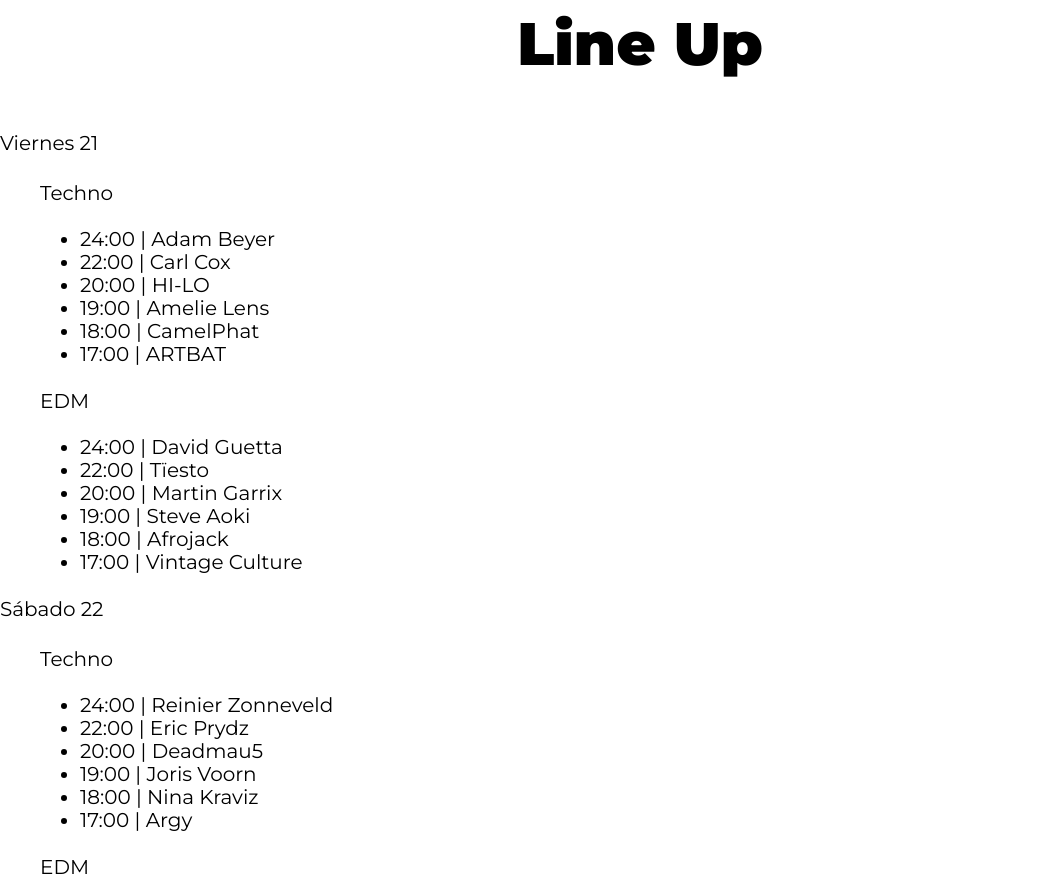
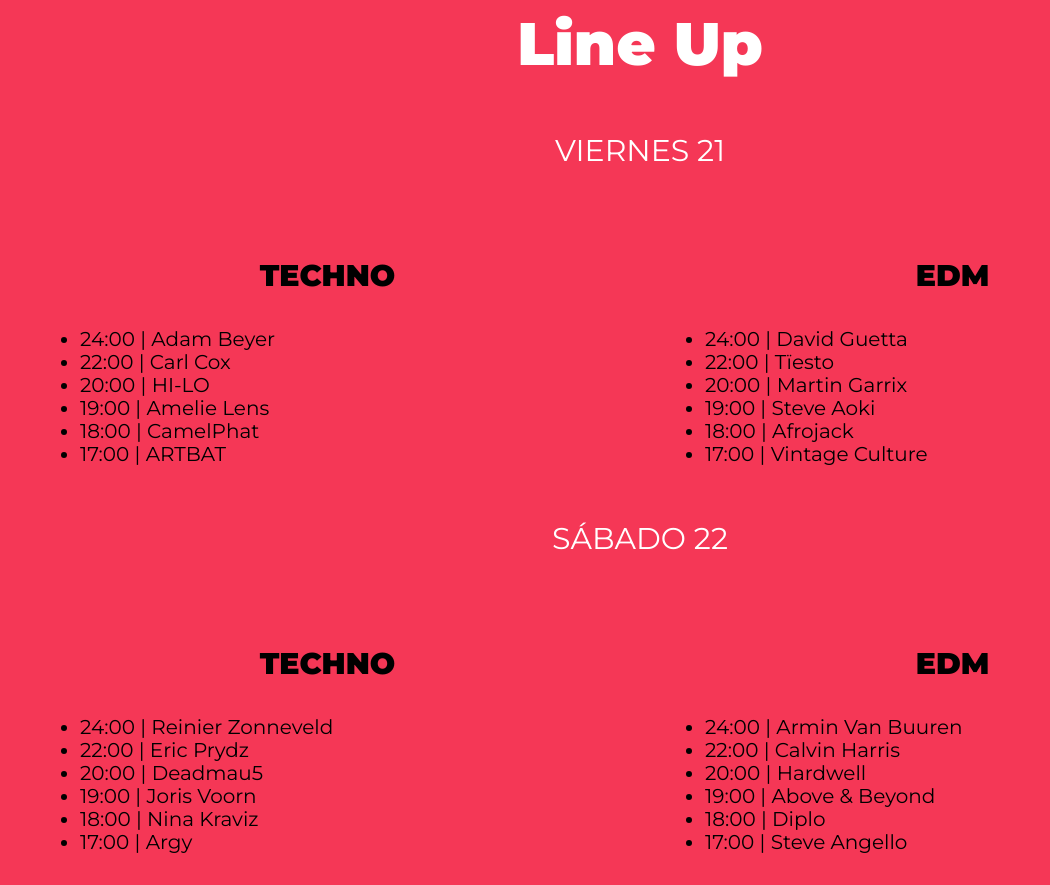
Before and after one commit to Moises-H29/Festival-de-Musica, a website: page index.html in a window 1280 px wide. Shown: the part 1360-2245 px from the top of the page, without its empty margins (0-1050 px from the left). Drawn offline with Linux system fonts and the light colour scheme.

Commit message:
SASS al Lineup

```diff
--- a/index.html
+++ b/index.html
@@ -51,7 +51,7 @@
         <h3>Line Up</h3>
 
         <p class="dia">Viernes 21</p>
-        <div class="escenarios-contenedor contenedor">
+        <div class="escenarios-contenedor">
             <div class="escenario bg-amarillo">
                 <p class="nombre-escenario">Techno</p>
 
@@ -105,7 +105,7 @@
 
 
         <p class="dia">Sábado 22</p>
-        <div class="escenarios-contenedor contenedor">
+        <div class="escenarios-contenedor">
             <div class="escenario bg-verde">
                 <p class="nombre-escenario">Techno</p>
 
--- a/src/scss/layout/_index.scss
+++ b/src/scss/layout/_index.scss
@@ -1,3 +1,4 @@
 @forward 'header';
 @forward 'video';
 @forward 'festival';
+@forward 'lineup';
--- /dev/null
+++ b/src/scss/layout/_lineup.scss
@@ -0,0 +1,30 @@
+@use 'base/variables' as v;
+@use 'base/mixins' as m;
+
+.lineup {
+    background-color: v.$rosa;
+    h3, .dia {
+        text-align: center;
+        color: v.$blanco;
+    }
+    .dia {
+        font-size: 3rem;
+        text-transform: uppercase;
+    }
+}
+
+.escenarios-contenedor {
+    @include m.contenedor();
+    @include m.tablet {
+        @include m.grid(2);
+    }
+}
+.escenario {
+    padding-top: 2rem;
+    .nombre-escenario {
+        font-size: 3rem;
+        font-weight: 900;
+        text-transform: uppercase;
+        text-align: center;
+    }
+}
```
Also changed, not shown: build/css/app.css.
